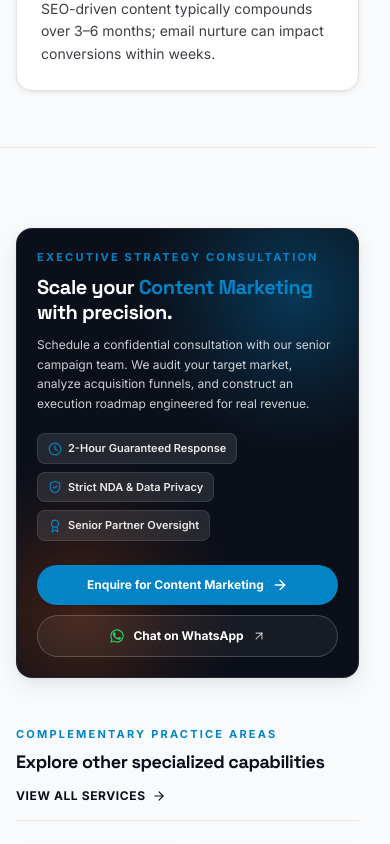
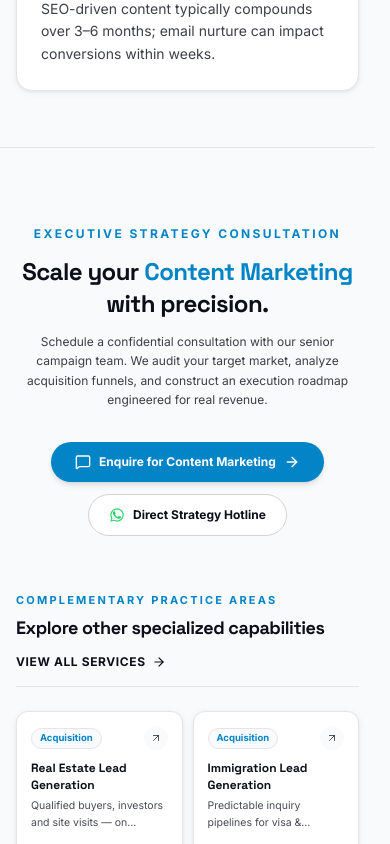
Before and after one commit to aryanbarota21235/CreateVerse, a Next.js app: page /services/content-marketing in a window 390 px wide. Shown: the part 5240-6084 px from the top of the page. Built offline with nearby package versions, Linux system fonts and the light colour scheme.

Commit message:
Refactor ServiceCta to clean light aesthetic matching political CTA and remove See How We Work button

```diff
--- a/src/app/services/political-management/page.tsx
+++ b/src/app/services/political-management/page.tsx
@@ -458,7 +458,7 @@ export default function PoliticalManagementPage() {
               Book a private briefing with our Senior Political Directors to review your constituency data, current digital footprint, and deployment timeline.
             </p>
             <div className="mt-8 flex justify-center">
-              <PoliticalHeroButtons />
+              <PoliticalHeroButtons center={true} />
             </div>
           </Reveal>
         </div>
--- a/src/app/services/political-management/political-hero-buttons.tsx
+++ b/src/app/services/political-management/political-hero-buttons.tsx
@@ -1,23 +1,19 @@
 "use client";
 
-import { MessageSquare, ArrowRight, ChevronDown } from "lucide-react";
+import { MessageSquare, ArrowRight } from "lucide-react";
 import { useEnquiry } from "@/context/enquiry-context";
 import { site } from "@/lib/site";
 import { WhatsAppIcon } from "@/components/whatsapp-icon";
 
-export default function PoliticalHeroButtons() {
+interface PoliticalHeroButtonsProps {
+  center?: boolean;
+}
+
+export default function PoliticalHeroButtons({ center = false }: PoliticalHeroButtonsProps) {
   const { openEnquiry } = useEnquiry();
 
-  const scrollToHowWeWork = (e: React.MouseEvent) => {
-    e.preventDefault();
-    const el = document.getElementById("how-we-work");
-    if (el) {
-      el.scrollIntoView({ behavior: "smooth" });
-    }
-  };
-
   return (
-    <div className="mt-6 sm:mt-8 flex flex-wrap items-center gap-3">
+    <div className={`mt-6 sm:mt-8 flex flex-wrap items-center gap-3 ${center ? "justify-center" : ""}`}>
       <button
         onClick={() => openEnquiry("political-management")}
         className="pressable group inline-flex items-center gap-2 rounded-full bg-accent px-6 py-3 sm:px-8 sm:py-3.5 text-xs sm:text-sm font-bold text-white shadow-md transition-all duration-150 hover:-translate-y-0.5 hover:bg-accent-dim hover:shadow-lg hover:shadow-accent/25 cursor-pointer"
@@ -36,15 +32,6 @@ export default function PoliticalHeroButtons() {
         <WhatsAppIcon className="h-4 w-4 text-[#25D366]" />
         <span>Direct Strategy Hotline</span>
       </a>
-
-      <button
-        type="button"
-        onClick={scrollToHowWeWork}
-        className="pressable group inline-flex items-center justify-center gap-1.5 rounded-full border border-stone-200 bg-[#F8FAFC] px-4 py-3 text-xs sm:text-sm font-bold text-ink/80 transition-all duration-150 hover:border-accent hover:text-accent cursor-pointer"
-      >
-        <span>See How We Work</span>
-        <ChevronDown className="h-3.5 w-3.5 transition-transform group-hover:translate-y-0.5" />
-      </button>
     </div>
   );
 }
--- a/src/components/service-cta.tsx
+++ b/src/components/service-cta.tsx
@@ -1,7 +1,7 @@
 "use client";
 
 import Link from "next/link";
-import { ArrowRight, ArrowUpRight, ShieldCheck, Clock, Award } from "lucide-react";
+import { ArrowRight, ArrowUpRight, MessageSquare } from "lucide-react";
 import { type Service } from "@/lib/services";
 import { site } from "@/lib/site";
 import { useEnquiry } from "@/context/enquiry-context";
@@ -21,65 +21,42 @@ export default function ServiceCta({ service, related }: ServiceCtaProps) {
   );
 
   return (
-    <section className="bg-paper py-20 lg:py-28 border-t border-stone-200">
+    <section className="bg-paper py-16 sm:py-24 border-t border-stone-200">
       <div className="container-site">
-        {/* Executive Consultation Card */}
+        {/* Executive Consultation CTA - Clean Light Aesthetic matching Political CTA */}
         <Reveal>
-          <div className="relative overflow-hidden rounded-2xl sm:rounded-3xl bg-ink p-5 sm:p-12 lg:p-16 text-white shadow-lift border border-white/10">
-            {/* Ambient Lighting */}
-            <div className="absolute -right-24 -top-24 h-80 w-80 rounded-full bg-[radial-gradient(circle,rgba(2,132,199,0.35)_0%,rgba(2,132,199,0.1)_45%,transparent_70%)] pointer-events-none" />
-            <div className="absolute -left-24 -bottom-24 h-80 w-80 rounded-full bg-[radial-gradient(circle,rgba(234,88,12,0.25)_0%,rgba(234,88,12,0.06)_45%,transparent_70%)] pointer-events-none" />
+          <div className="text-center max-w-3xl mx-auto py-2 sm:py-4">
+            <span className="text-xs font-bold uppercase tracking-[0.2em] text-accent">
+              Executive Strategy Consultation
+            </span>
 
-            <div className="relative z-10 max-w-3xl">
-              <p className="text-[11px] sm:text-xs font-bold uppercase tracking-[0.2em] sm:tracking-[0.22em] text-accent">
-                Executive Strategy Consultation
-              </p>
-
-              <h2 className="mt-2.5 sm:mt-4 font-display text-xl sm:text-4xl lg:text-5xl font-bold tracking-tight text-white leading-tight">
+            <h2 className="mt-3 font-display text-2xl sm:text-4xl lg:text-5xl font-bold tracking-tight text-ink">
               Scale your <span className="text-accent">{service.shortName ?? service.name}</span> with precision.
             </h2>
 
-              <p className="mt-2.5 sm:mt-5 text-xs sm:text-lg leading-relaxed text-white/80 font-normal">
+            <p className="mt-3 text-xs sm:text-base leading-relaxed text-ink/80 font-normal">
               Schedule a confidential consultation with our senior campaign team. We audit your target market, analyze acquisition funnels, and construct an execution roadmap engineered for real revenue.
             </p>
 
-              {/* Trust badges */}
-              <div className="mt-5 sm:mt-8 flex flex-wrap gap-2 sm:gap-4 text-[11px] sm:text-xs font-semibold text-white/90">
-                <div className="flex items-center gap-1.5 sm:gap-2 rounded-lg sm:rounded-xl bg-white/10 px-2.5 py-1.5 sm:px-3.5 sm:py-2 border border-white/10">
-                  <Clock className="h-3.5 w-3.5 text-accent" />
-                  <span>2-Hour Guaranteed Response</span>
-                </div>
-                <div className="flex items-center gap-1.5 sm:gap-2 rounded-lg sm:rounded-xl bg-white/10 px-2.5 py-1.5 sm:px-3.5 sm:py-2 border border-white/10">
-                  <ShieldCheck className="h-3.5 w-3.5 text-accent" />
-                  <span>Strict NDA &amp; Data Privacy</span>
-                </div>
-                <div className="flex items-center gap-1.5 sm:gap-2 rounded-lg sm:rounded-xl bg-white/10 px-2.5 py-1.5 sm:px-3.5 sm:py-2 border border-white/10">
-                  <Award className="h-3.5 w-3.5 text-accent" />
-                  <span>Senior Partner Oversight</span>
-                </div>
-              </div>
-
-              {/* Action Buttons */}
-              <div className="mt-6 sm:mt-10 flex flex-col sm:flex-row items-stretch sm:items-center gap-2.5 sm:gap-4">
+            <div className="mt-8 flex flex-wrap items-center justify-center gap-3">
               <button
                 onClick={() => openEnquiry(service.name)}
-                  className="group inline-flex items-center justify-center gap-2 rounded-full bg-accent px-6 py-3 sm:px-8 sm:py-4 text-xs sm:text-sm font-bold text-white shadow-md transition-all duration-300 hover:bg-accent-dim hover:shadow-lg hover:shadow-accent/20"
+                className="pressable group inline-flex items-center gap-2 rounded-full bg-accent px-6 py-3 sm:px-8 sm:py-3.5 text-xs sm:text-sm font-bold text-white shadow-md transition-all duration-150 hover:-translate-y-0.5 hover:bg-accent-dim hover:shadow-lg hover:shadow-accent/25 cursor-pointer"
               >
+                <MessageSquare className="h-4 w-4" />
                 <span>Enquire for {service.shortName ?? service.name}</span>
-                  <ArrowRight className="h-4 w-4 transition-transform group-hover:translate-x-1" />
+                <ArrowRight className="h-4 w-4 transition-transform group-hover:translate-x-0.5" />
               </button>
 
               <a
                 href={`https://wa.me/${site.phoneRaw.replace("+", "")}?text=${whatsappMessage}`}
                 target="_blank"
                 rel="noopener noreferrer"
-                  className="group inline-flex items-center justify-center gap-2 rounded-full border border-white/20 bg-white/5 px-6 py-3 sm:px-7 sm:py-4 text-xs sm:text-sm font-bold text-white transition-all duration-300 hover:bg-white/15 hover:border-white/40 shadow-xs"
+                className="pressable inline-flex items-center gap-2 rounded-full border border-stone-300 bg-white px-5 py-3 sm:px-6 sm:py-3.5 text-xs sm:text-sm font-bold text-ink shadow-xs transition-all duration-150 hover:-translate-y-0.5 hover:border-[#25D366] hover:text-emerald-700"
               >
                 <WhatsAppIcon className="h-4 w-4 text-[#25D366]" />
-                  <span>Chat on WhatsApp</span>
-                  <ArrowUpRight className="h-3.5 w-3.5 sm:h-4 sm:w-4 text-white/70 transition-transform group-hover:translate-x-0.5 group-hover:-translate-y-0.5" />
+                <span>Direct Strategy Hotline</span>
               </a>
-              </div>
             </div>
           </div>
         </Reveal>
```
Lines whose indentation alone changed are shown as unchanged.
